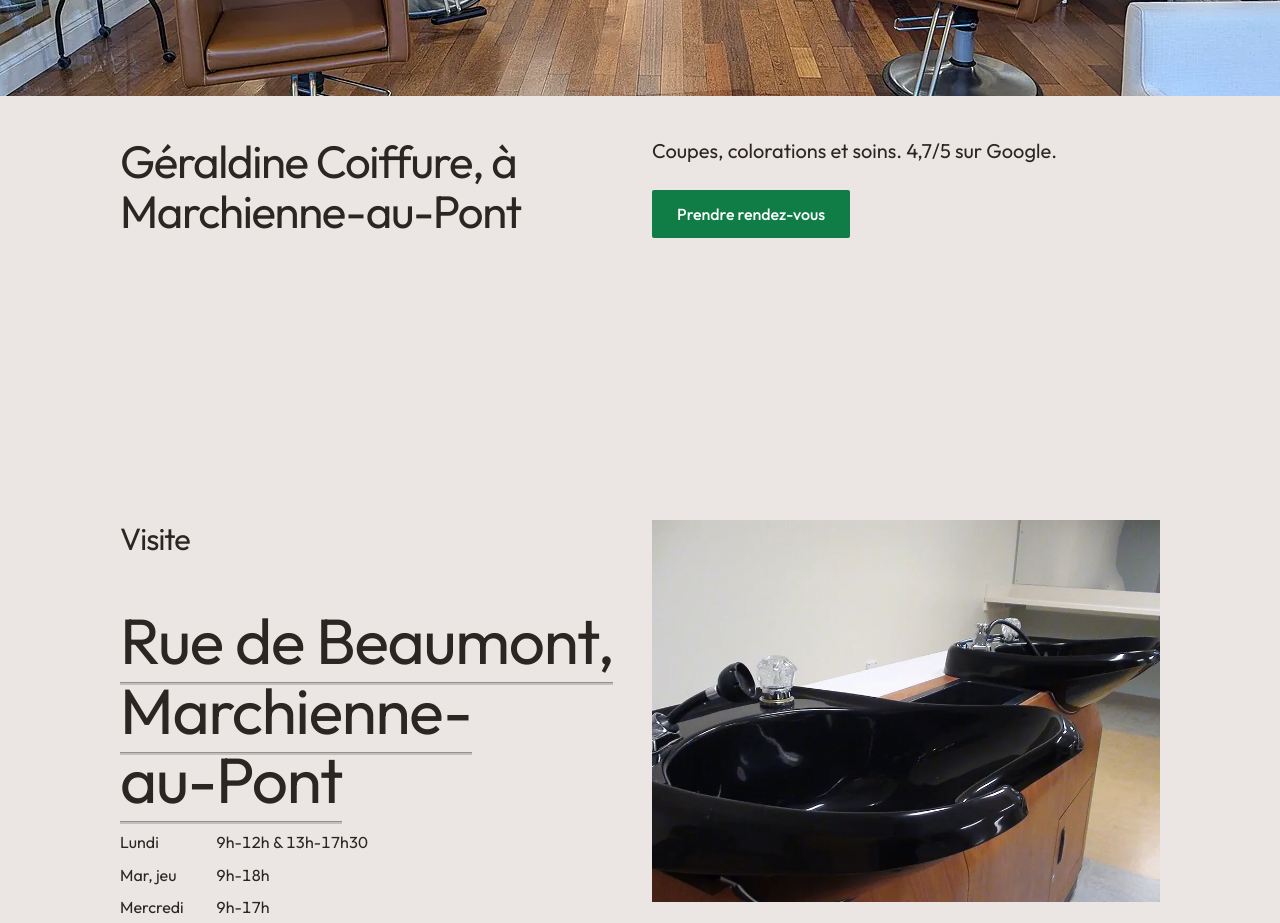
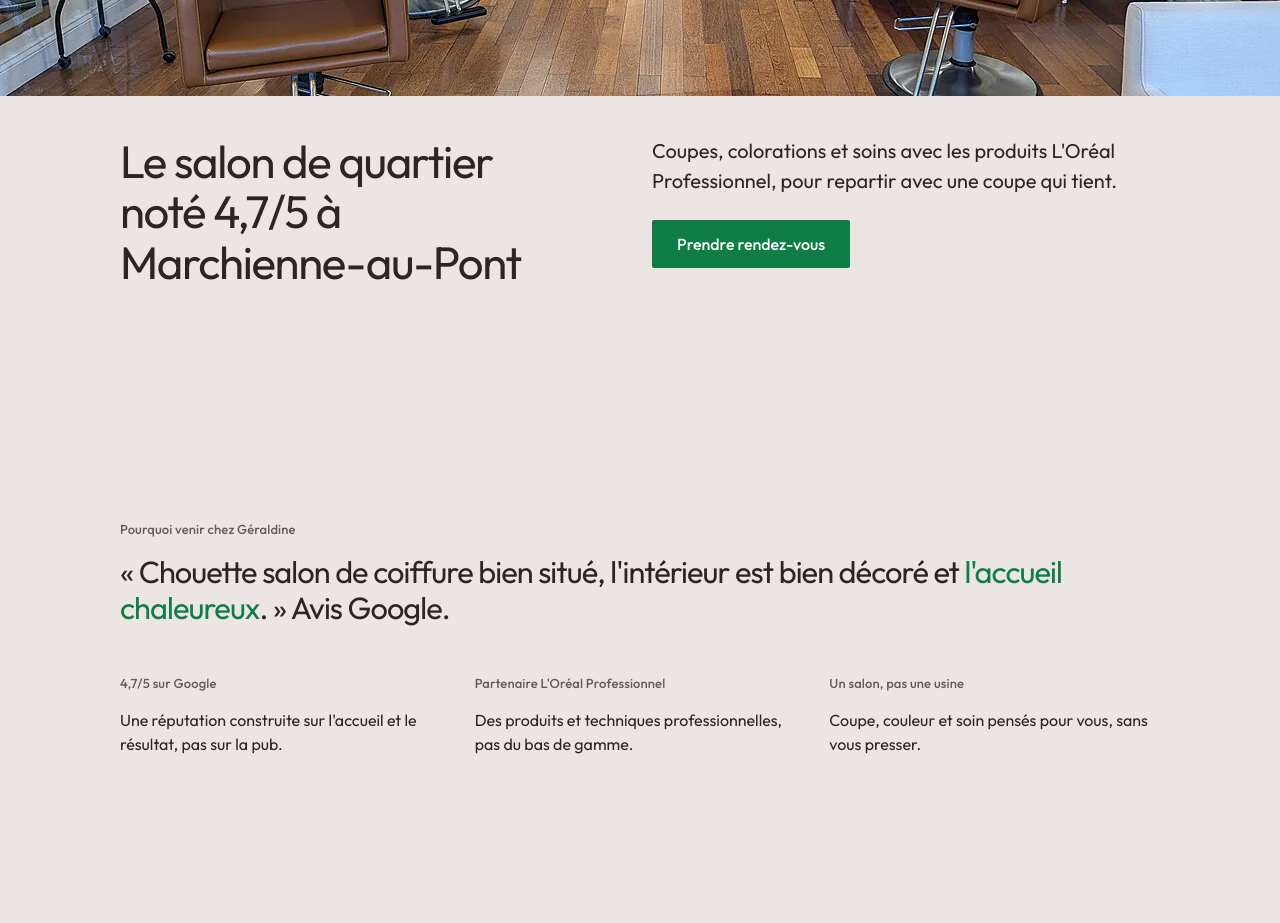
Before and after one commit to locawedding1-cmd/le-spiros-site, a plain HTML site: page geraldine/index.html in a window 1280 px wide. Shown: the part 400-1323 px from the top of the page. Drawn offline with Linux system fonts and the light colour scheme.

Commit message:
Refait la démo Géraldine Coiffure avec proposition de valeur, preuve sociale et bénéfices

```diff
--- a/geraldine/index.html
+++ b/geraldine/index.html
@@ -54,9 +54,9 @@
     <a class="skip-link" href="#top">Aller au contenu</a>
     <a class="nav__logo" href="#top"><span class="mark" data-mark="arc" aria-hidden="true"></span>Géraldine Coiffure</a>
     <nav class="nav__links" aria-label="Principal">
+      <div class="nav__item"><a class="nav__link" href="#maison">Pourquoi nous</a></div>
       <div class="nav__item"><a class="nav__link" href="#services">Services</a></div>
       <div class="nav__item"><a class="nav__link" href="#visite">Visite</a></div>
-      <div class="nav__item"><a class="nav__link" href="#maison">Avis</a></div>
     </nav>
     <div class="nav__actions"><a class="btn btn--primary" href="tel:+32488668803">Prendre RDV</a></div>
     <button class="nav__toggle" type="button" aria-expanded="false" aria-label="Menu"><svg width="18" height="18" viewBox="0 0 18 18" aria-hidden="true"><path d="M2 5h14M2 13h14" stroke="currentColor" stroke-width="1.6" stroke-linecap="round"/></svg></button>
@@ -71,11 +71,32 @@
     </picture>
     <div class="wrap"><div class="hero-text">
       <div class="hero__text">
-        <h1 id="hero-h">Géraldine Coiffure, à Marchienne-au-Pont</h1>
-        <p class="hero__lead">Coupes, colorations et soins. 4,7/5 sur Google.</p>
+        <h1 id="hero-h">Le salon de quartier noté 4,7/5 à Marchienne-au-Pont</h1>
+        <p class="hero__lead">Coupes, colorations et soins avec les produits L'Oréal Professionnel, pour repartir avec une coupe qui tient.</p>
         <div class="btn-row"><a class="btn btn--primary" href="tel:+32488668803">Prendre rendez-vous</a></div>
       </div>
     </div></div>
+  </section>
+
+  <section class="section statement" id="maison" data-moment="word-highlight" aria-label="Pourquoi nous">
+    <div class="wrap">
+      <p class="t-label">Pourquoi venir chez Géraldine</p>
+      <p class="mo-wh__text">« Chouette salon de coiffure bien situé, l'intérieur est bien décoré et <strong>l'accueil chaleureux</strong>. » Avis Google.</p>
+      <div class="grid" style="margin-top: var(--s-7)">
+        <div class="span-4">
+          <p class="t-label">4,7/5 sur Google</p>
+          <p>Une réputation construite sur l'accueil et le résultat, pas sur la pub.</p>
+        </div>
+        <div class="span-4">
+          <p class="t-label">Partenaire L'Oréal Professionnel</p>
+          <p>Des produits et techniques professionnelles, pas du bas de gamme.</p>
+        </div>
+        <div class="span-4">
+          <p class="t-label">Un salon, pas une usine</p>
+          <p>Coupe, couleur et soin pensés pour vous, sans vous presser.</p>
+        </div>
+      </div>
+    </div>
   </section>
 
   <section class="section" data-place="visit" id="visite" aria-labelledby="visit-h">
@@ -119,13 +140,6 @@
         <a href="tel:+32488668803"><img src="assets/img/photo-f152759009-960.webp" alt="Salon de coiffure, fauteuils et miroirs" loading="lazy" decoding="async" data-source="stand-in" data-subject="stand-in"></a>
         <a href="tel:+32488668803"><img src="assets/img/photo-f66692090-960.webp" alt="Bac de lavage" loading="lazy" decoding="async" data-source="stand-in" data-subject="stand-in"></a>
       </div>
-    </div>
-  </section>
-
-  <section class="section statement" id="maison" data-moment="word-highlight" aria-label="Avis">
-    <div class="wrap">
-      <p class="t-label">Avis Google</p>
-      <p class="mo-wh__text">« Chouette salon de coiffure bien situé, l'intérieur est bien décoré et l'accueil chaleureux. » <strong>4,7/5</strong> sur Google.</p>
     </div>
   </section>
 </main>
```
